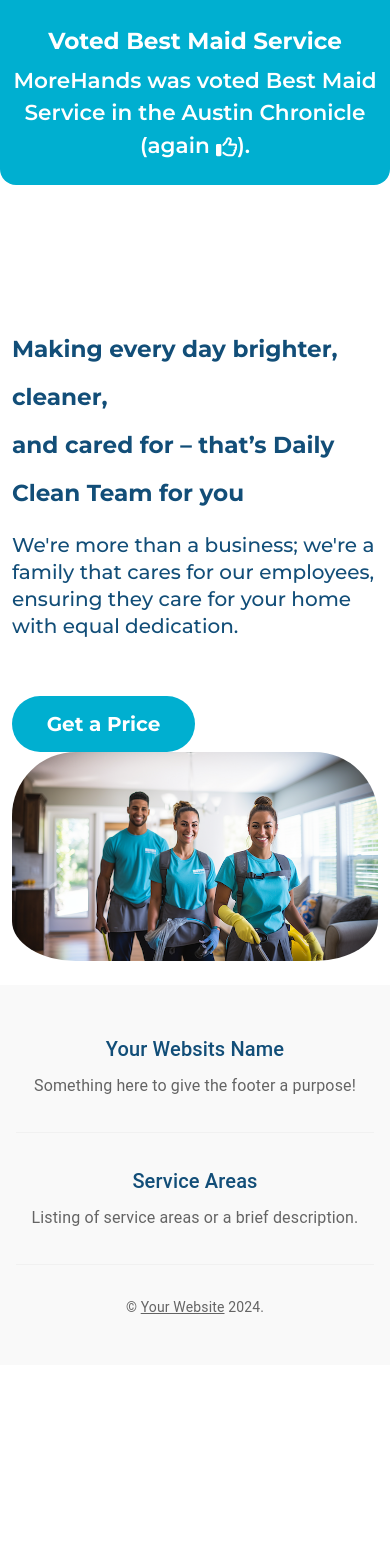
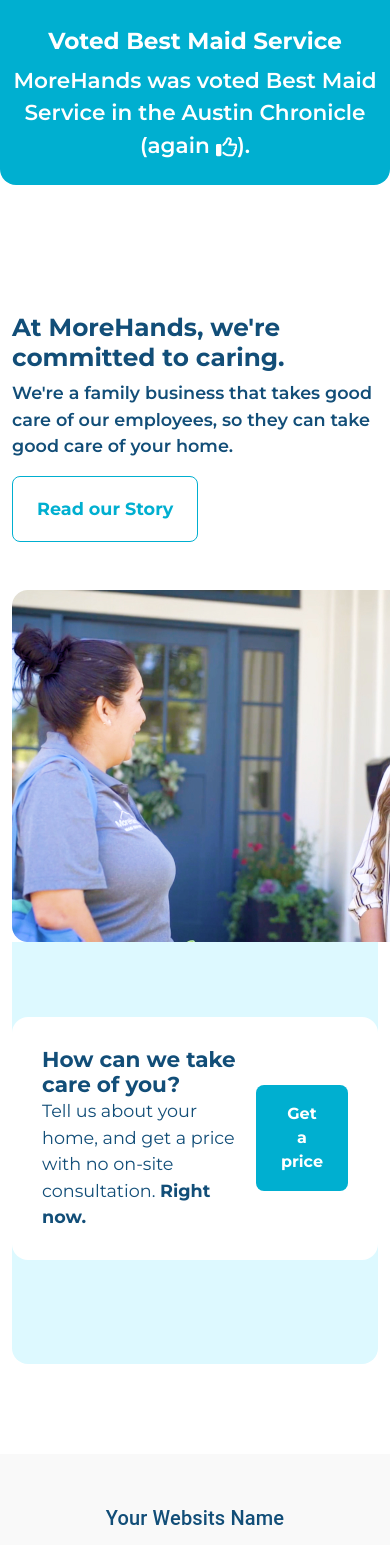
Before and after one commit to mongo25/cleanSite, a React (Vite) app in the folder cleaningSite/: page / in a window 390 px wide. Shown: the part 7929-9474 px from the top of the page. Before the commit the page ends 9294 px from the top, so only its background shows below. Built offline with nearby package versions, Linux system fonts and the light colour scheme.

Commit message:
care area

```diff
--- a/cleaningSite/src/App.css
+++ b/cleaningSite/src/App.css
@@ -450,3 +450,35 @@
   margin: 0 auto;
   margin-top: -95px;
 }
+
+.commit-area {
+  padding-top: 80px;
+  position: relative;
+  z-index: 1;
+}
+.commit-text {
+  font-size: 1.1rem;
+}
+.mob-visible {
+  display: none;
+}
+.care-area {
+  margin-bottom: 90px;
+}
+.care-bg-area {
+  background: #ddf9ff;
+  border-radius: 16px;
+  padding: 150px 0 104px 0;
+  margin-top: -75px;
+}
+.care-bg {
+  background: #fff;
+  border-radius: 16px;
+  padding: 30px;
+  display: flex;
+  justify-content: space-between;
+  align-items: center;
+}
+.fs-custom {
+  font-size: 1.1rem;
+}
--- a/cleaningSite/src/HomePage.jsx
+++ b/cleaningSite/src/HomePage.jsx
@@ -20,6 +20,7 @@
   mobileApp,
   boa2019,
   boa2021,
+  commitedImage,
 } from "./assets";
 import carBackground from "./assets/carBackground.png";
 import { Link, useNavigate } from "react-router-dom";
@@ -286,7 +287,73 @@
           </div>
         </div>
       </section>
-      <div className="bannerMain spaceBetween">
+      <section class="commit-area">
+        <div class="container">
+          <div class="row custom-gutter">
+            <div class="col-md-10 m-auto">
+              <div class="row custom-gutter">
+                <div class="col-lg-5 col-md-6">
+                  <div class="commit-text text-start  py-5">
+                    <h2 className="fw-bold fs-2">
+                      At MoreHands, we're
+                      <br /> committed to caring.
+                    </h2>
+                    <div class="commit-img mob-visible">
+                      <img src={commitedImage} alt="commitedImage" />
+                    </div>
+                    <p className=" fw-semibold">
+                      We're a family business that takes good care of our
+                      employees, so they can take good care of your home.
+                    </p>
+                    <button className="btn-custom-3 py-4" href="/about.html">
+                      Read our Story
+                    </button>
+                  </div>
+                </div>
+                <div class="col-md-6 ml-auto mob-hidden">
+                  <div class="commit-img">
+                    <img src={commitedImage} alt="commited" />
+                  </div>
+                </div>
+              </div>
+            </div>
+          </div>
+        </div>
+      </section>
+      <section class="care-area">
+        <div class="container container-max">
+          <div class="row custom-gutter">
+            <div class="col-md-12">
+              <div class="care-bg-area">
+                <div class="row custom-gutter">
+                  <div class="col-md-10 m-auto">
+                    <div class="care-bg">
+                      <div class="text-start">
+                        <h4 className="fw-bold mb-0 fs-4">
+                          How can we take care of you?
+                        </h4>
+                        <p className="fw-normal m-0 fs-custom">
+                          Tell us about your home, and get a price with no
+                          on-site consultation. <strong>Right now.</strong>{" "}
+                        </p>
+                      </div>
+                      <div class="care-right">
+                        <button
+                          className="btn-custom-1 py-3 fw-bold px-4"
+                          href="#"
+                        >
+                          Get a price
+                        </button>
+                      </div>
+                    </div>
+                  </div>
+                </div>
+              </div>
+            </div>
+          </div>
+        </div>
+      </section>
+      {/* <div className="bannerMain spaceBetween">
         <div className="container">
           <div className="row">
             <div className="col-md-6 d-flex flex-column justify-content-center">
@@ -315,7 +382,7 @@
             </div>
           </div>
         </div>
-      </div>
+      </div> */}
       <Footer />
       {/* <Lottie
         options={{
--- a/cleaningSite/src/assets/index.js
+++ b/cleaningSite/src/assets/index.js
@@ -15,5 +15,6 @@
 export { default as reviewFive } from "./reviewFive.png";
 export { default as boa2021 } from "./BOA2021_winner_white.png";
 export { default as boa2019 } from "./BOA2019_winner_white.png";
+export { default as commitedImage } from "./commited-image.jpg";
 
 export { default as cleanTeam } from "./cleaningTeam.png";
```
Also changed, not shown: cleaningSite/src/assets/commited-image.jpg (added), 1 other file (tests, documents, lock files or other folders).
